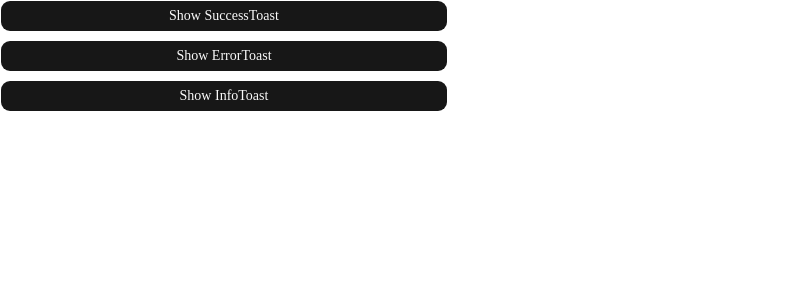
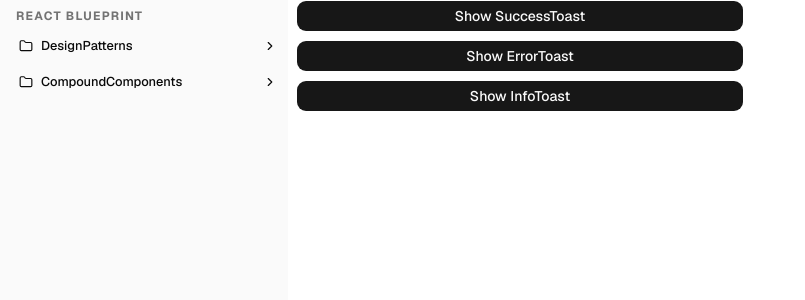
Before and after one commit to Lee-Minhoon/react-blueprint, a Next.js app: page /design-patterns/observer/toast in a window 1280 px wide. Shown: the top 300 px of the page, without its empty margins (0-805 px from the left). Built offline with nearby package versions, Linux system fonts and the light colour scheme.

Commit message:
feat: implement sidebar

```diff
--- a/src/app/globals.css
+++ b/src/app/globals.css
@@ -123,6 +123,7 @@
   }
   body {
     @apply bg-background text-foreground;
+    font-family: var(--font-geist-sans), "Pretendard", sans-serif;
   }
   html {
     @apply font-sans;
--- a/src/app/layout.tsx
+++ b/src/app/layout.tsx
@@ -2,6 +2,8 @@ import "./globals.css";
 
 import type { Metadata } from "next";
 import { Geist, Geist_Mono } from "next/font/google";
+
+import { Sidebar } from "@/components/sidebar";
 
 const geistSans = Geist({
   variable: "--font-geist-sans",
@@ -28,7 +30,10 @@ export default function RootLayout({
       lang="en"
       className={`${geistSans.variable} ${geistMono.variable} h-full antialiased`}
     >
-      <body className="min-h-full flex flex-col">{children}</body>
+      <body className="min-h-full flex gap-2">
+        <Sidebar />
+        <div className="flex-1 min-h-full">{children}</div>
+      </body>
     </html>
   );
 }
--- /dev/null
+++ b/src/components/sidebar/index.ts
@@ -0,0 +1 @@
+export { default as Sidebar } from "./sidebar";
--- /dev/null
+++ b/src/components/sidebar/sidebar-item.tsx
@@ -0,0 +1,58 @@
+import { ChevronRightIcon, FolderIcon } from "lucide-react";
+import Link from "next/link";
+
+import { NavigationItem } from "@/lib/navigation";
+import { toUrl } from "@/lib/routes";
+
+import { Button } from "../ui/button";
+import {
+  Collapsible,
+  CollapsibleContent,
+  CollapsibleTrigger,
+} from "../ui/collapsible";
+
+interface SidebarItemProps {
+  item: NavigationItem;
+}
+
+export function SidebarItem({ item }: SidebarItemProps) {
+  if (item.children) {
+    return (
+      <Collapsible>
+        <CollapsibleTrigger asChild>
+          <Button
+            variant="ghost"
+            size="sm"
+            className="group w-full justify-between transition-none hover:bg-accent hover:text-accent-foreground"
+          >
+            <div className="flex gap-2 items-center">
+              <FolderIcon />
+              {item.label}
+            </div>
+            <ChevronRightIcon className="transition-transform group-data-[state=open]:rotate-90" />
+          </Button>
+        </CollapsibleTrigger>
+        <CollapsibleContent asChild>
+          <ul className="border-l border-sidebar-border ml-4 mt-2 pl-2">
+            {item.children.map((child) => (
+              <li key={child.label}>
+                <SidebarItem item={child} />
+              </li>
+            ))}
+          </ul>
+        </CollapsibleContent>
+      </Collapsible>
+    );
+  }
+
+  return (
+    <Button
+      asChild
+      variant="link"
+      size="sm"
+      className="w-full justify-start gap-2 text-foreground"
+    >
+      <Link href={toUrl(item.pathname)}>{item.label}</Link>
+    </Button>
+  );
+}
--- /dev/null
+++ b/src/components/sidebar/sidebar.tsx
@@ -0,0 +1,24 @@
+"use client";
+
+import { NAVIGATION_ITEMS } from "@/lib/navigation";
+
+import { SidebarItem } from "./sidebar-item";
+
+export default function Sidebar() {
+  return (
+    <div className="flex flex-col w-2xs bg-sidebar max-h-screen pt-2 pl-2 gap-2">
+      <h1 className="font-bold text-xs text-muted-foreground tracking-widest pl-2">
+        REACT BLUEPRINT
+      </h1>
+      <ul className="flex flex-col gap-2 overflow-y-scroll">
+        {NAVIGATION_ITEMS.map((item) => {
+          return (
+            <li key={item.label}>
+              <SidebarItem item={item} />
+            </li>
+          );
+        })}
+      </ul>
+    </div>
+  );
+}
--- /dev/null
+++ b/src/lib/navigation.ts
@@ -0,0 +1,45 @@
+export enum Page {
+  Home = "/",
+
+  DesignPatterns = "/design-patterns",
+  DesignPatternsObserver = "/design-patterns/observer",
+  DesignPatternsObserverToast = "/design-patterns/observer/toast",
+
+  CompoundComponents = "/compound-components",
+  CompoundComponentsSelect = "/compound-components/select",
+}
+
+export interface NavigationItem {
+  label: string;
+  pathname: Page;
+  children?: NavigationItem[];
+}
+
+export const NAVIGATION_ITEMS: NavigationItem[] = [
+  {
+    label: "DesignPatterns",
+    pathname: Page.DesignPatterns,
+    children: [
+      {
+        label: "Observer",
+        pathname: Page.DesignPatternsObserver,
+        children: [
+          {
+            label: "Toast",
+            pathname: Page.DesignPatternsObserverToast,
+          },
+        ],
+      },
+    ],
+  },
+  {
+    label: "CompoundComponents",
+    pathname: Page.CompoundComponents,
+    children: [
+      {
+        label: "Select",
+        pathname: Page.CompoundComponentsSelect,
+      },
+    ],
+  },
+];
--- /dev/null
+++ b/src/lib/routes.ts
@@ -0,0 +1,12 @@
+import { compile } from "path-to-regexp";
+
+export function toUrl(path: string, params?: object) {
+  return compile(path, { encode: encodeURIComponent })(
+    Object.fromEntries(
+      Object.entries(params || {}).map(([key, value]) => [
+        key,
+        value.toString(),
+      ])
+    )
+  );
+}
```
